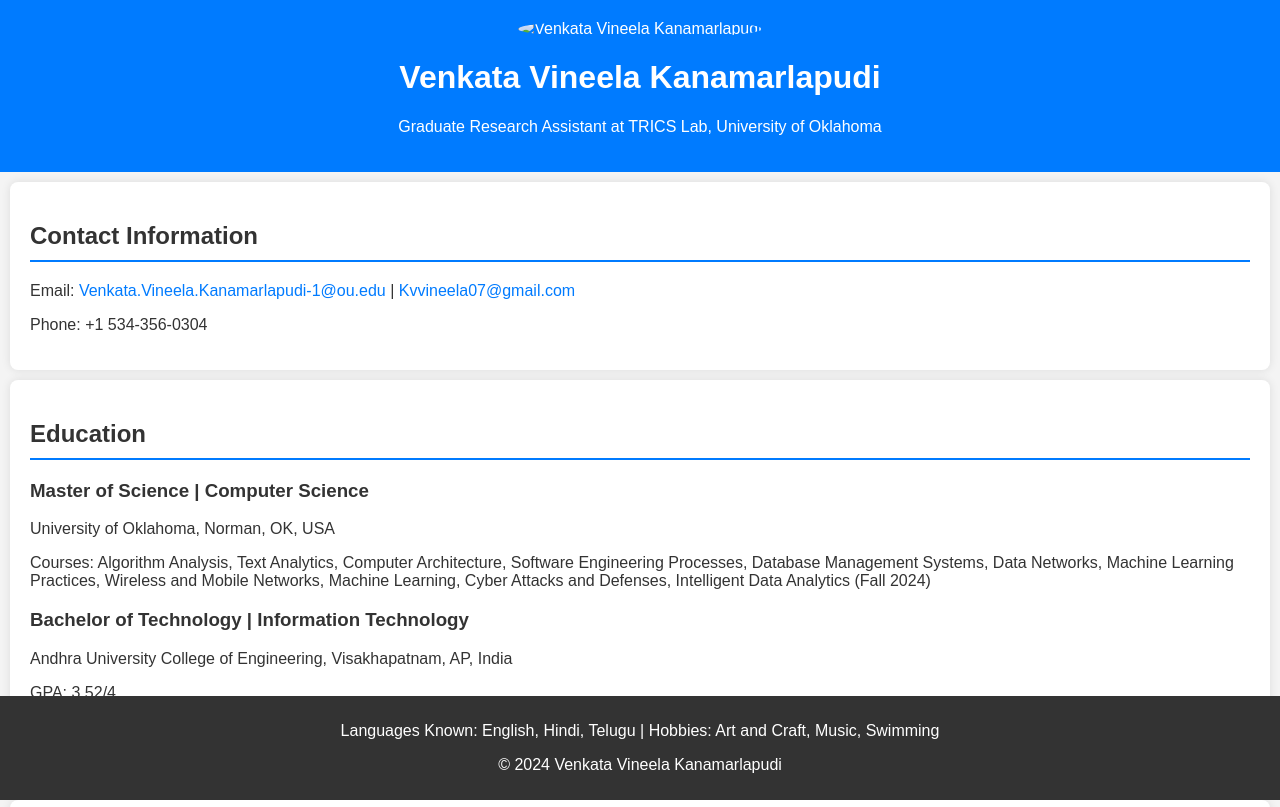
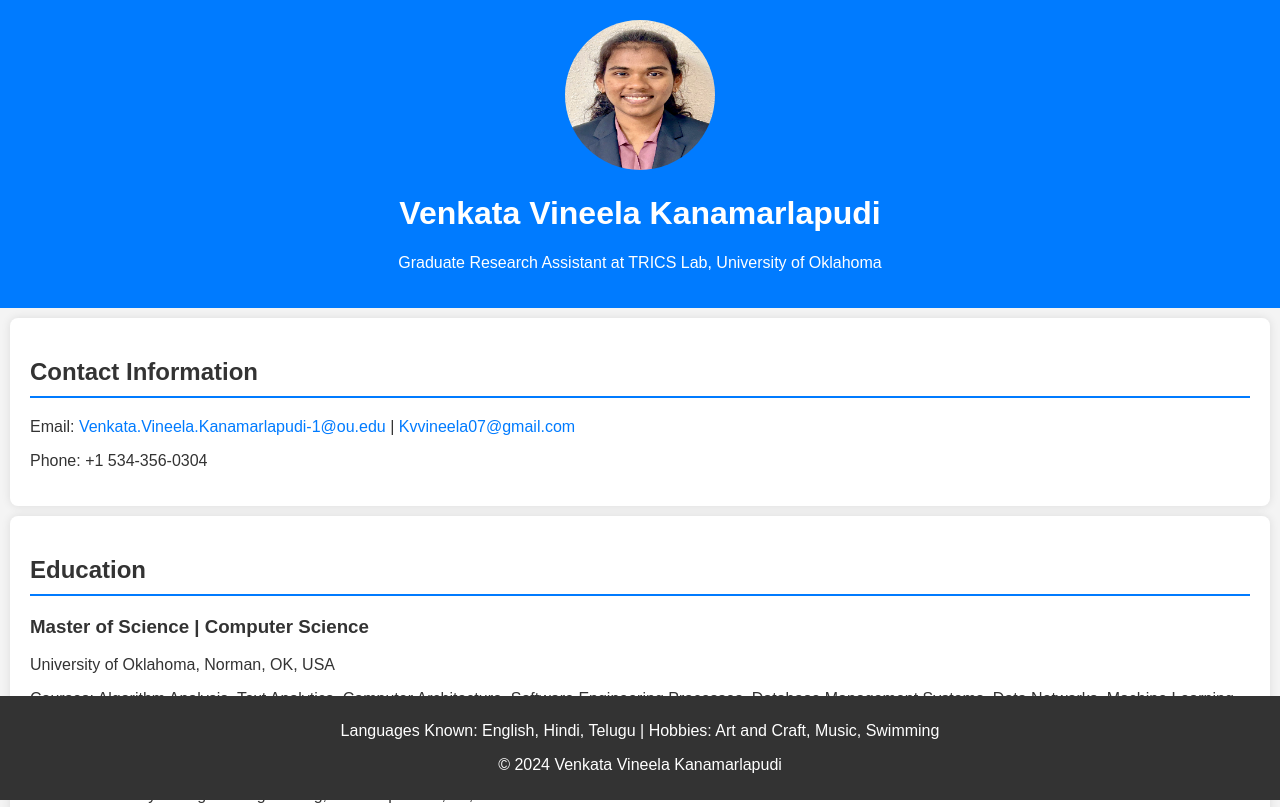
Before and after one commit to Venkata-Vineela/Venkata-Vineela.github.io, a plain HTML site: page index.html in a window 1280 px wide. Shown: the top 807 px of the page. Drawn offline with Linux system fonts and the light colour scheme.

Commit message:
Update index.html

```diff
--- a/index.html
+++ b/index.html
@@ -8,10 +8,11 @@
 </head>
 <body>
     <header>
-        <img src="your-photo.jpg" alt="Venkata Vineela Kanamarlapudi" class="profile-photo">
+        <img src="myphoto.jpeg" alt="Venkata Vineela Kanamarlapudi" class="profile-photo">
         <h1>Venkata Vineela Kanamarlapudi</h1>
         <p>Graduate Research Assistant at TRICS Lab, University of Oklahoma</p>
     </header>
+
     <section id="contact">
         <h2>Contact Information</h2>
         <p>Email: <a href="mailto:Venkata.Vineela.Kanamarlapudi-1@ou.edu">Venkata.Vineela.Kanamarlapudi-1@ou.edu</a> | <a href="mailto:Kvvineela07@gmail.com">Kvvineela07@gmail.com</a></p>
```
